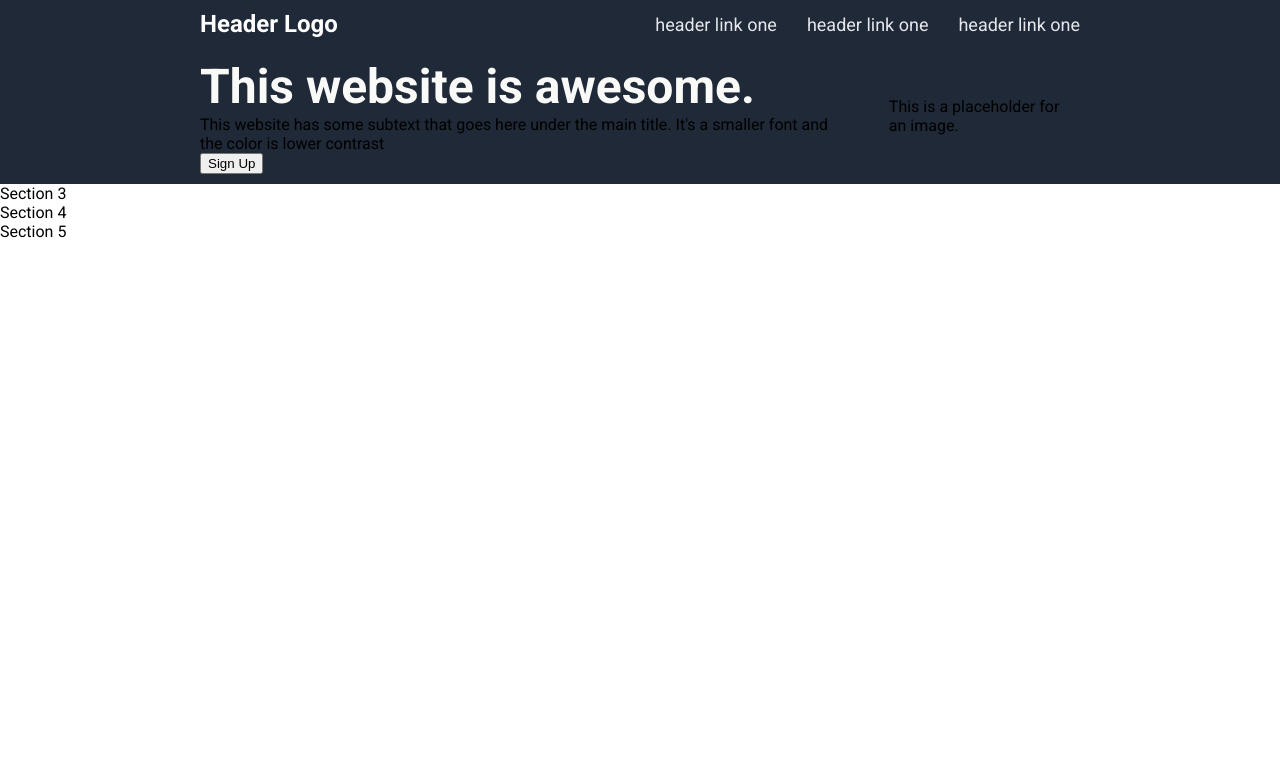
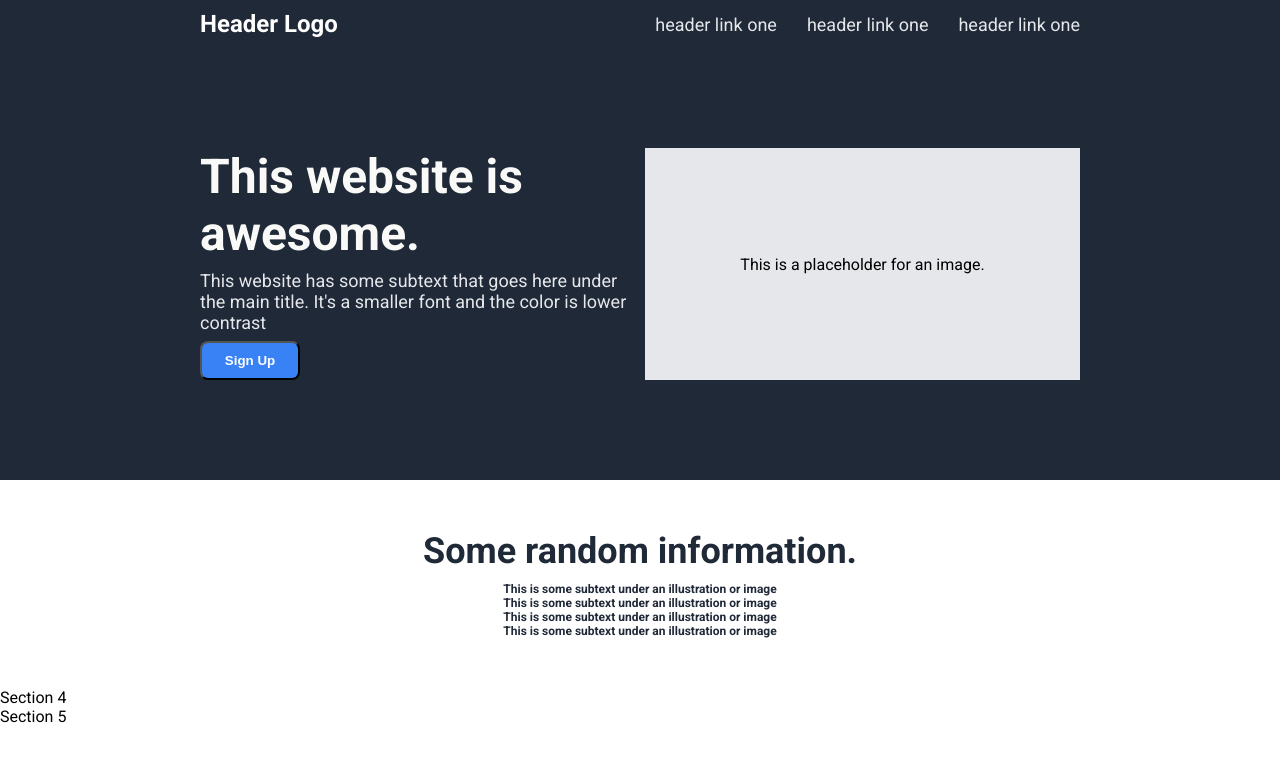
Before and after one commit to ityano/landing-page, a plain HTML site: page index.html in a window 1280 px wide. Drawn offline with Linux system fonts and the light colour scheme.

Commit message:
Finish the header section

```diff
--- a/index.html
+++ b/index.html
@@ -34,7 +34,27 @@
             </div>
         </div>
 
-        <div class="section-3">Section 3</div>
+        <div class="section-3">Some random information.
+            <div class="all-cards">
+                <div class="card">
+                    <div class="square"></div>
+                    <div class="card-text">This is some subtext under an illustration or image</div>
+                </div>
+                <div class="card">
+                    <div class="square"></div>
+                    <div class="card-text">This is some subtext under an illustration or image</div>
+                </div>
+                <div class="card">
+                    <div class="square"></div>
+                    <div class="card-text">This is some subtext under an illustration or image</div>
+                </div>
+                <div class="card">
+                    <div class="square"></div>
+                    <div class="card-text">This is some subtext under an illustration or image</div>
+                </div>
+            </div>
+        </div>
+
         <div class="section-4">Section 4</div>
         <div class="section-5">Section 5</div>
     </body>
--- a/style.css
+++ b/style.css
@@ -49,14 +49,66 @@ li {
 .section-2 {
     display: flex;
     background-color: #1f2937;
-    padding: 10px 200px;
+    padding: 100px 200px;
     justify-content: space-around;
     align-items: center;
-    gap: 50px;
+    gap: 10px;
 }
 
 .hero-main {
     font-size: 48px;
     color: #f9faf8;
     font-weight: 900;
+    /* margin-bottom: 10px; */
 }
+
+.hero-secondary {
+    font-size: 18px;
+    color: #e5e7eb;
+    /* margin-bottom: 10px; */
+}
+
+.left-text button {
+    background-color: #3882f6;
+    color: white;
+    border-radius: 8px;
+    padding: 10px;
+    font-weight: 600;
+    width: 100px;
+}
+
+.left-text {
+    display: flex;
+    flex-direction: column;
+    flex-grow: 1;
+    flex-basis: 450px;
+    gap: 8px;
+}
+
+.right-text{
+    background-color: #e5e7eb;
+    align-self: stretch;
+
+    flex-grow: 2;
+    flex-basis: 450px;
+    text-align: center;
+    align-content: center;
+}
+
+.section-3 {
+    display: flex;
+    flex-direction: column;
+    padding: 50px 200px;
+    justify-content: space-around;
+    align-items: center;
+    gap: 10px;
+
+    background-color: #ffffff;
+    color: #1f2937;
+    font-weight: 900;
+    font-size: 36px;;
+}
+
+.card-text {
+    font-size: 12px;;
+}
```
